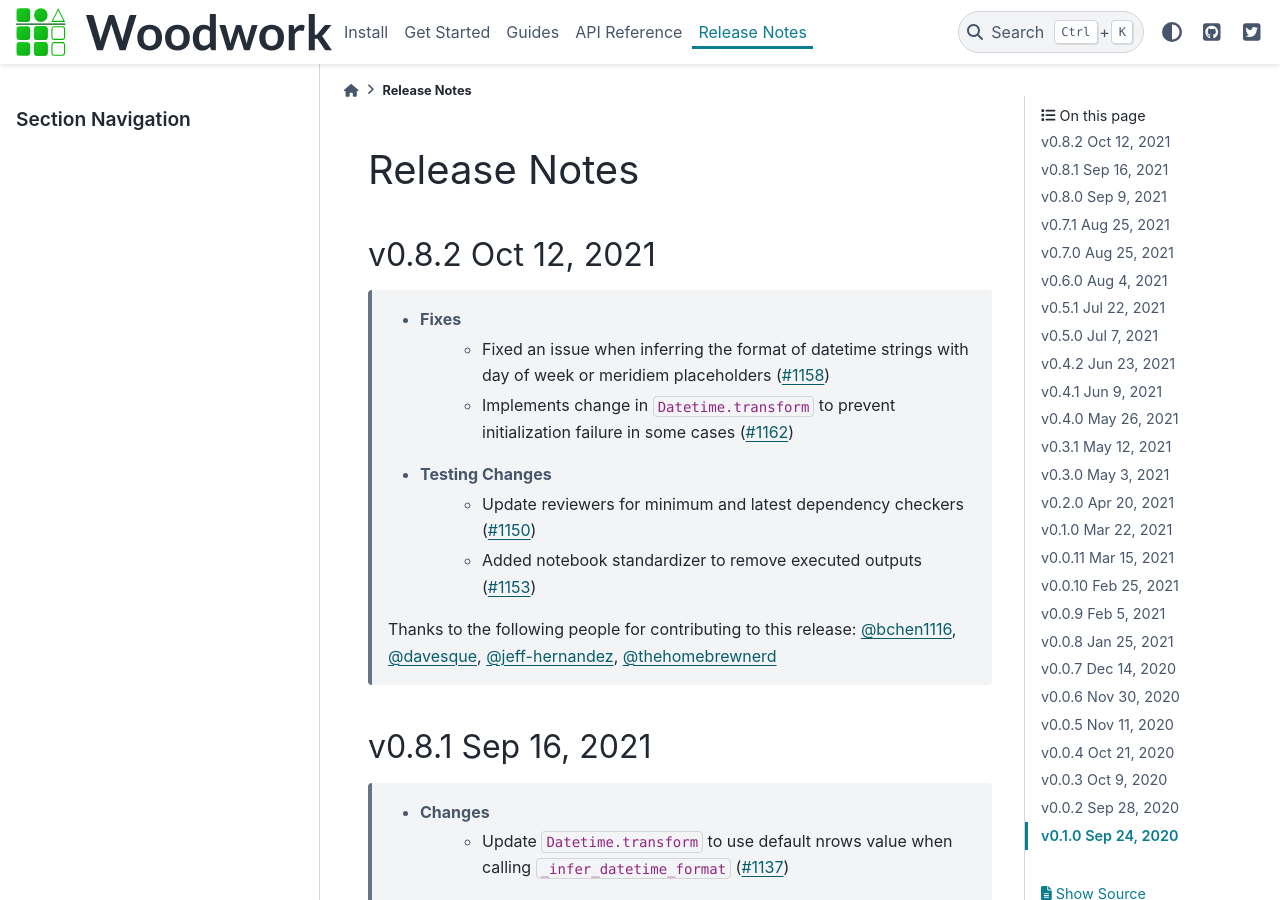
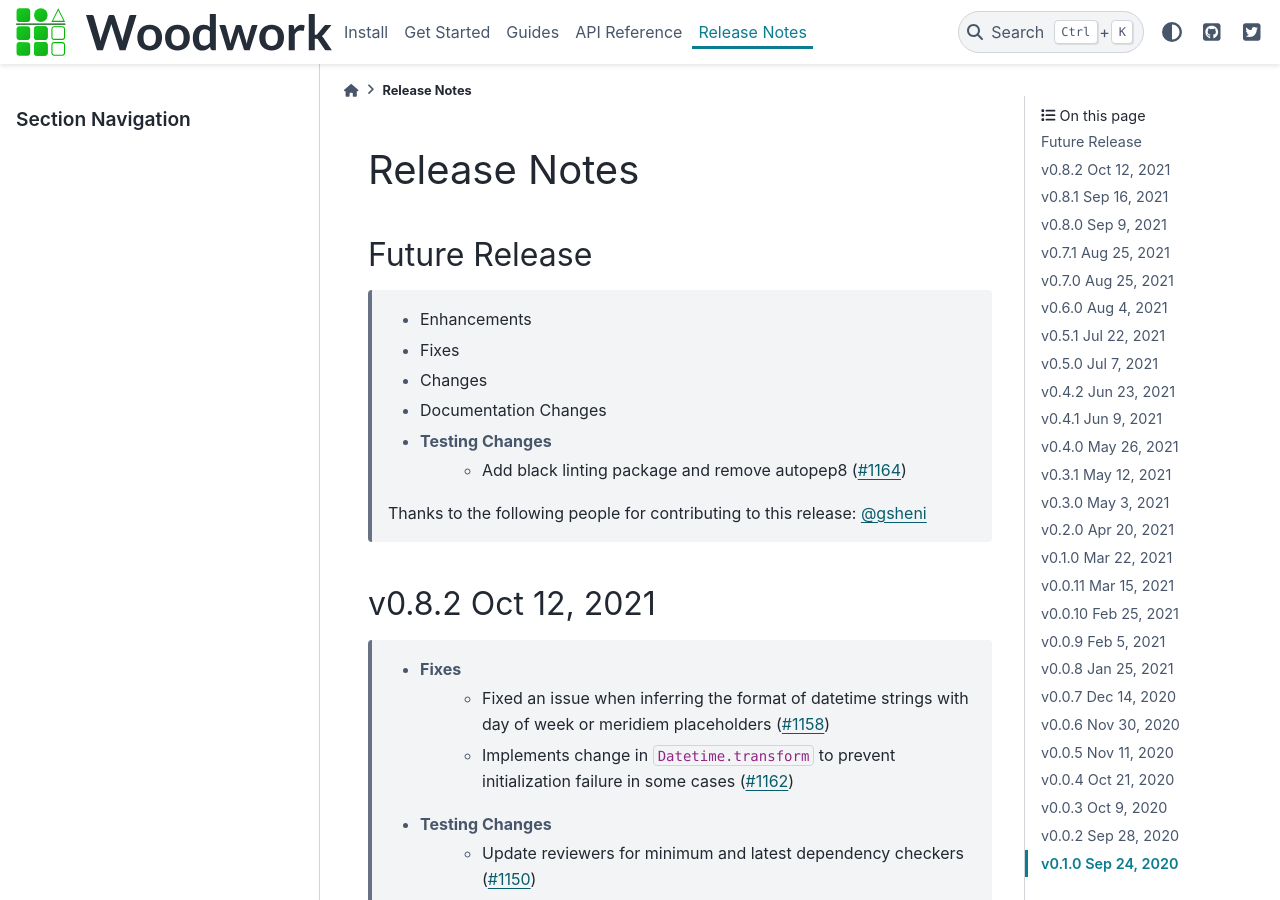
Before and after one commit to alteryx/woodwork, a Sphinx documentation site: the page built from docs/source/release_notes.rst, in a window 1280 px wide and 900 px high. Built offline with Sphinx 7.4.7 and the PyData theme 0.15.4, drawn with Linux system fonts in a browser that asks for light colours; comment, search, counter and statistics services are not loaded.

Commit message:
use black linter

```diff
--- a/docs/source/release_notes.rst
+++ b/docs/source/release_notes.rst
@@ -2,15 +2,17 @@
 
 Release Notes
 -------------
-.. Future Release
-    ==============
+Future Release
+==============
     * Enhancements
     * Fixes
     * Changes
     * Documentation Changes
     * Testing Changes
+        * Add black linting package and remove autopep8 (:pr:`1164`)
 
-.. Thanks to the following people for contributing to this release:
+    Thanks to the following people for contributing to this release:
+    :user:`gsheni`
 
 v0.8.2 Oct 12, 2021
 ===================
```
